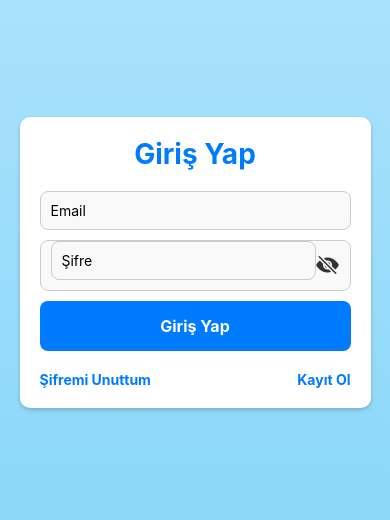
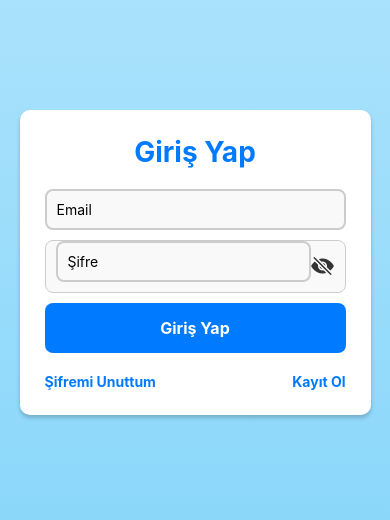
Before and after one commit to EmirhanKaratas/Mobil-Uygulama-Gelistirme, a React Native app: screen / in a window 390 px wide. Shown: the part 160-680 px from the top of the page. Built offline with nearby package versions, Linux system fonts and the light colour scheme.

Commit message:
login duzenleme

```diff
--- a/components/Login.js
+++ b/components/Login.js
@@ -14,8 +14,8 @@ import { LinearGradient } from 'expo-linear-gradient';
 import { Ionicons } from '@expo/vector-icons';
 
 const LoginSchema = Yup.object().shape({
-  email: Yup.string().email('Geçerli bir email girin').required('Email zorunludur'),
-  password: Yup.string().min(6, 'Şifre en az 6 karakter olmalıdır').required('Şifre zorunludur'),
+  email: Yup.string().email('Geçerli bir email girin').required('Email zorunludur!'),
+  password: Yup.string().min(6, 'Şifre en az 6 karakter olmalıdır').required('Şifre zorunludur!'),
 });
 
 const Login = () => {
@@ -109,9 +109,9 @@ const styles = StyleSheet.create({
     width: '90%',
     backgroundColor: 'white',
     borderRadius: 10,
-    padding: 20,
+    padding: 25,
     shadowColor: '#000',
-    shadowOffset: { width: 0, height: 2 },
+    shadowOffset: { width: 0, height: 3 },
     shadowOpacity: 0.2,
     shadowRadius: 4,
     elevation: 5,
@@ -124,7 +124,7 @@ const styles = StyleSheet.create({
     color: '#007bff',
   },
   input: {
-    borderWidth: 1,
+    borderWidth: 2,
     borderColor: '#ccc',
     borderRadius: 8,
     padding: 10,
```
